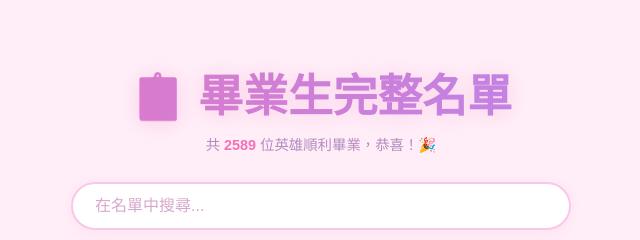
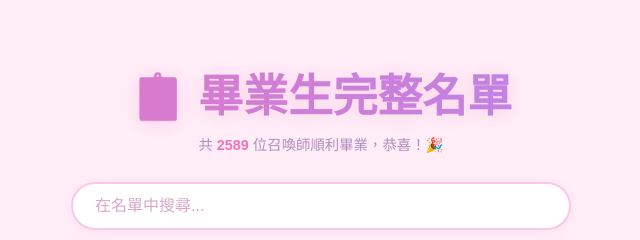
Before and after one commit to Sallynium/gradu-test, a plain HTML site: page list.html in a window 1280 px wide. Shown: the top 240 px of the page, 319-959 px from the left. Drawn offline with Linux system fonts and the light colour scheme.

Commit message:
Change 英雄 to 召喚師

```diff
--- a/list.html
+++ b/list.html
@@ -228,7 +228,7 @@
 
 <div class="header">
   <h1>📋 畢業生完整名單</h1>
-  <div class="stats">共 <span id="totalCount">2589</span> 位英雄順利畢業，恭喜！🎉</div>
+  <div class="stats">共 <span id="totalCount">2589</span> 位召喚師順利畢業，恭喜！🎉</div>
 </div>
 
 <div class="filter-bar">
```
